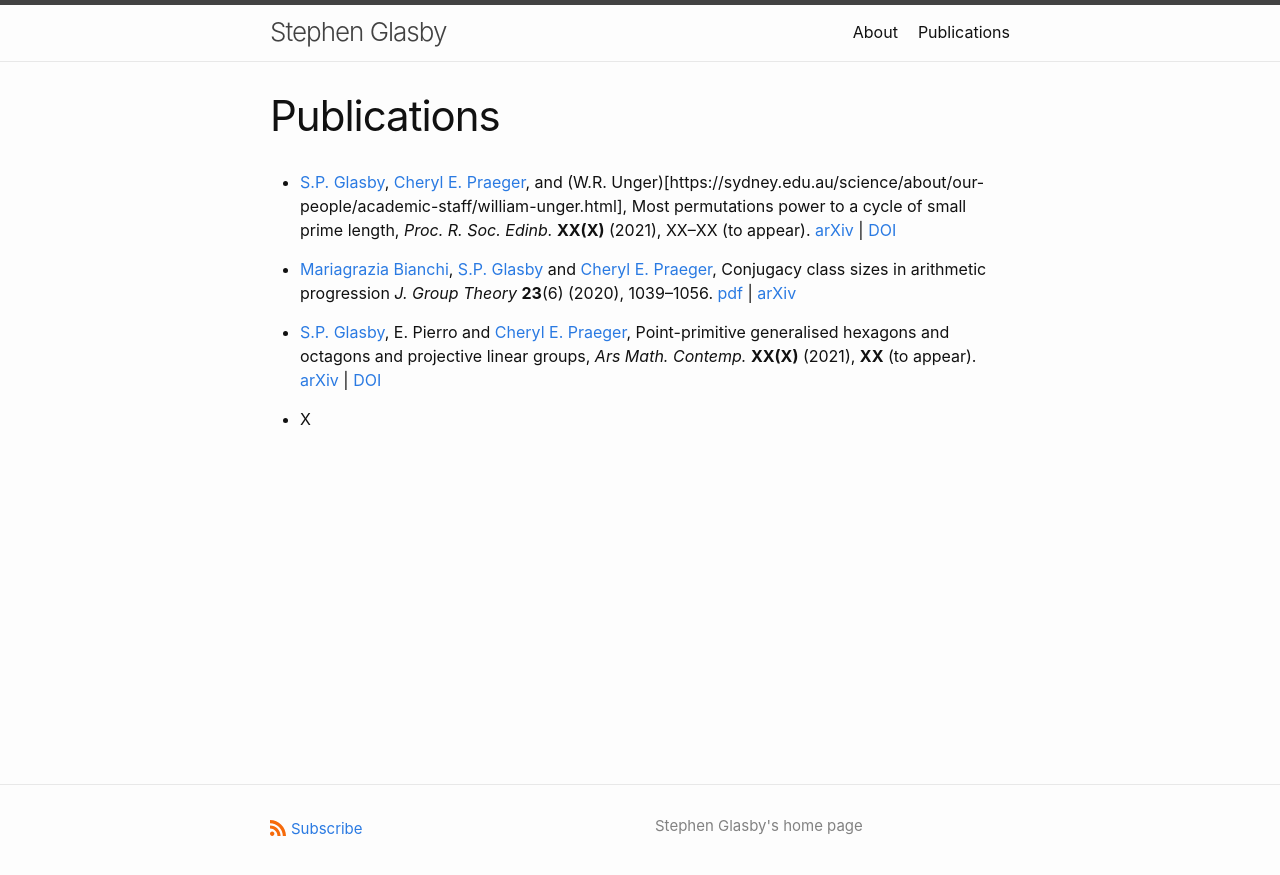
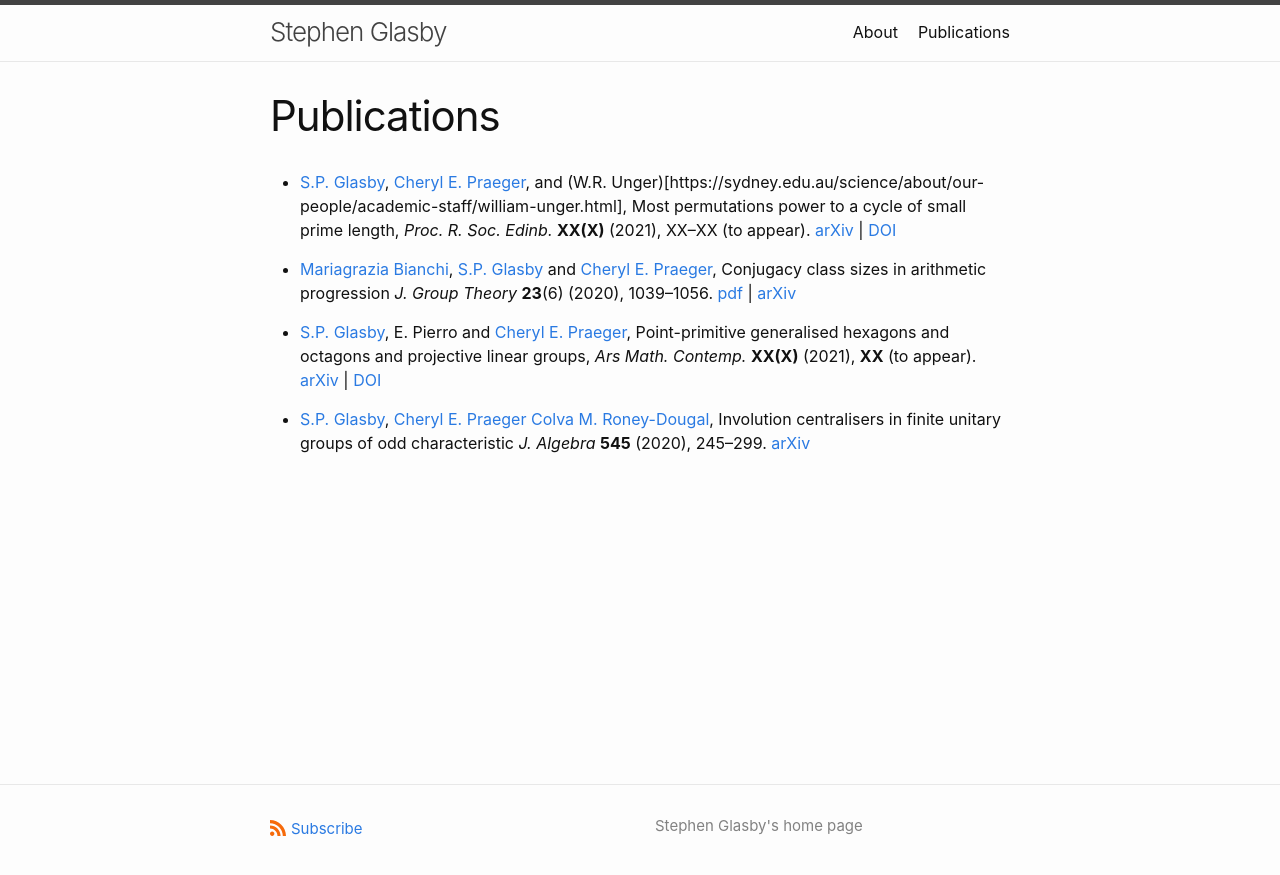
Before and after one commit to StephenGlasby/StephenGlasby.github.io, a Jekyll site: the page built from publications.md, in a window 1280 px wide. Shown: the top 875 px of the page. Built offline with Jekyll 4.4.1, drawn with Linux system fonts in a browser that asks for light colours.

Commit message:
more pubs

```diff
--- a/publications.md
+++ b/publications.md
@@ -29,4 +29,9 @@ linear groups,
 [arXiv](https://arxiv.org/abs/2012.04189) |
 [DOI](https://doi.org/10.26493/1855-3974.2049.3db)
 
-* X
++   [S.P. Glasby](https://staffhome.ecm.uwa.edu.au/~00059629/),
+[Cheryl E. Praeger](https://www.uwa.edu.au/people/cheryl.praeger)
+[Colva M. Roney-Dougal](http://www-groups.mcs.st-and.ac.uk/~colva/),
+Involution centralisers in finite unitary groups of odd characteristic
+*J. Algebra* **545** (2020), 245--299.
+[arXiv](https://arxiv.org/abs/1812.01362)
```
